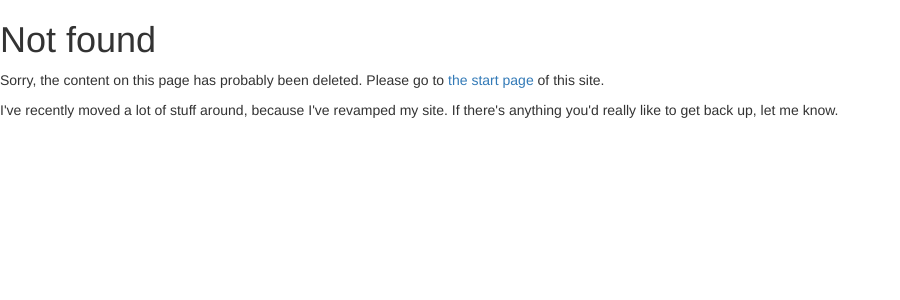
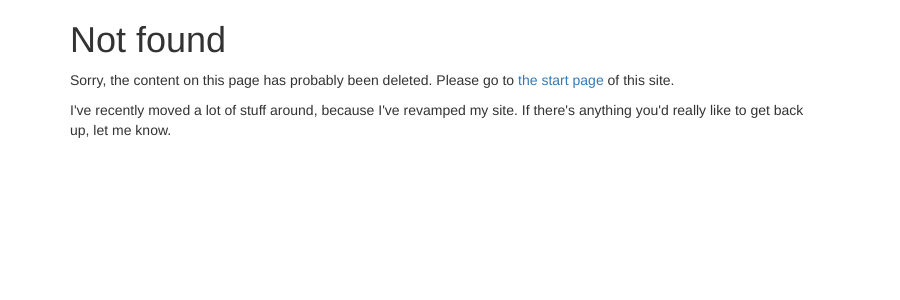
Before and after one commit to cslarsen/csl.name, a Jekyll site: the page 404/index.html, which Jekyll copies as it is, in a window 1280 px wide. Shown: the top 300 px of the page, without its empty margins (0-900 px from the left). Built offline with Jekyll 4.4.1, drawn with Linux system fonts in a browser that asks for light colours; Markdown is read by kramdown in place of the engine named in the settings.

Commit message:
Adds grids

```diff
--- a/404/index.html
+++ b/404/index.html
@@ -10,6 +10,9 @@
           rel="stylesheet" />
   </head>
   <body>
+    <div class="container">
+      <div class="row">
+        <div class="col-md-8">
           <h1>Not found</h1>
           <p>
             Sorry, the content on this page has probably been deleted.
@@ -19,5 +22,8 @@
             I've recently moved a lot of stuff around, because I've revamped my site.
             If there's anything you'd really like to get back up, let me know.
           </p>
+        </div>
+      </div>
+    </div>
   </body>
 </html>
```
Lines whose indentation alone changed are shown as unchanged.
